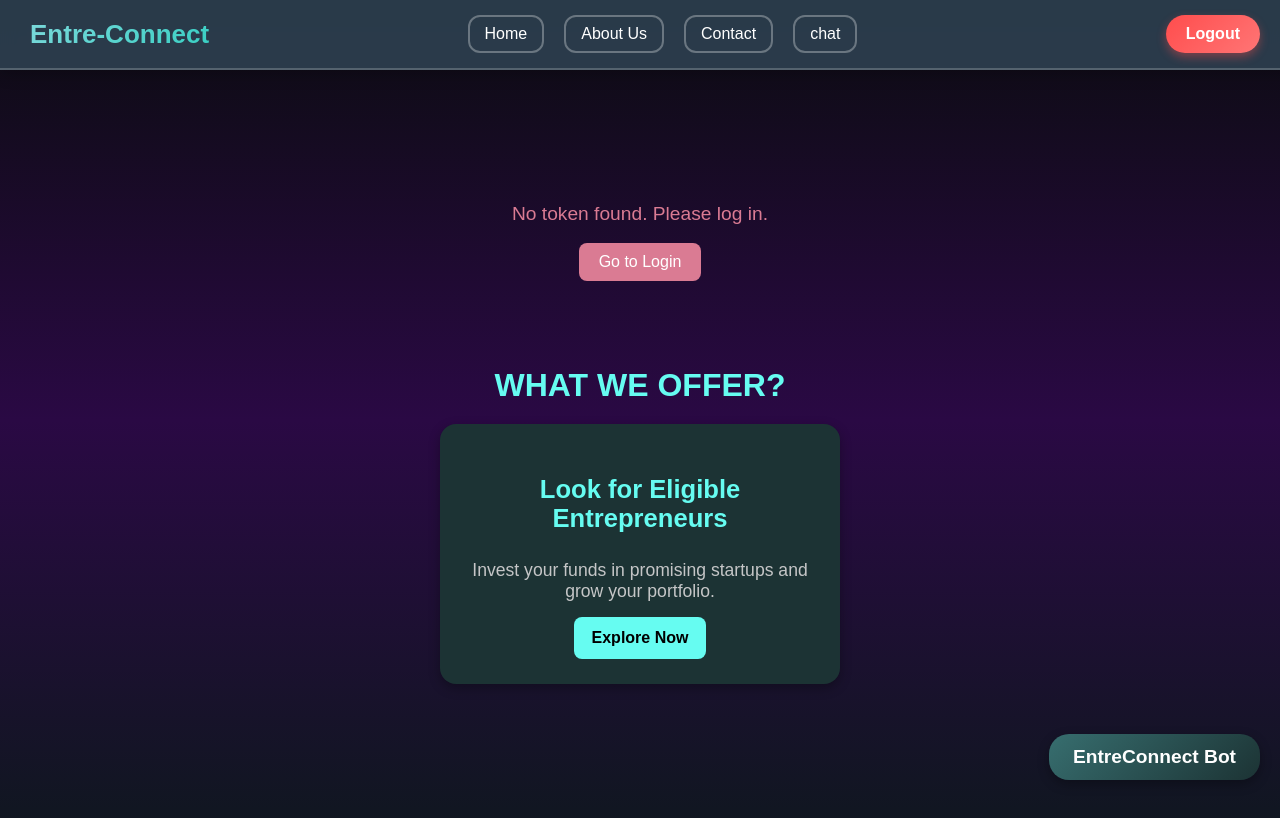
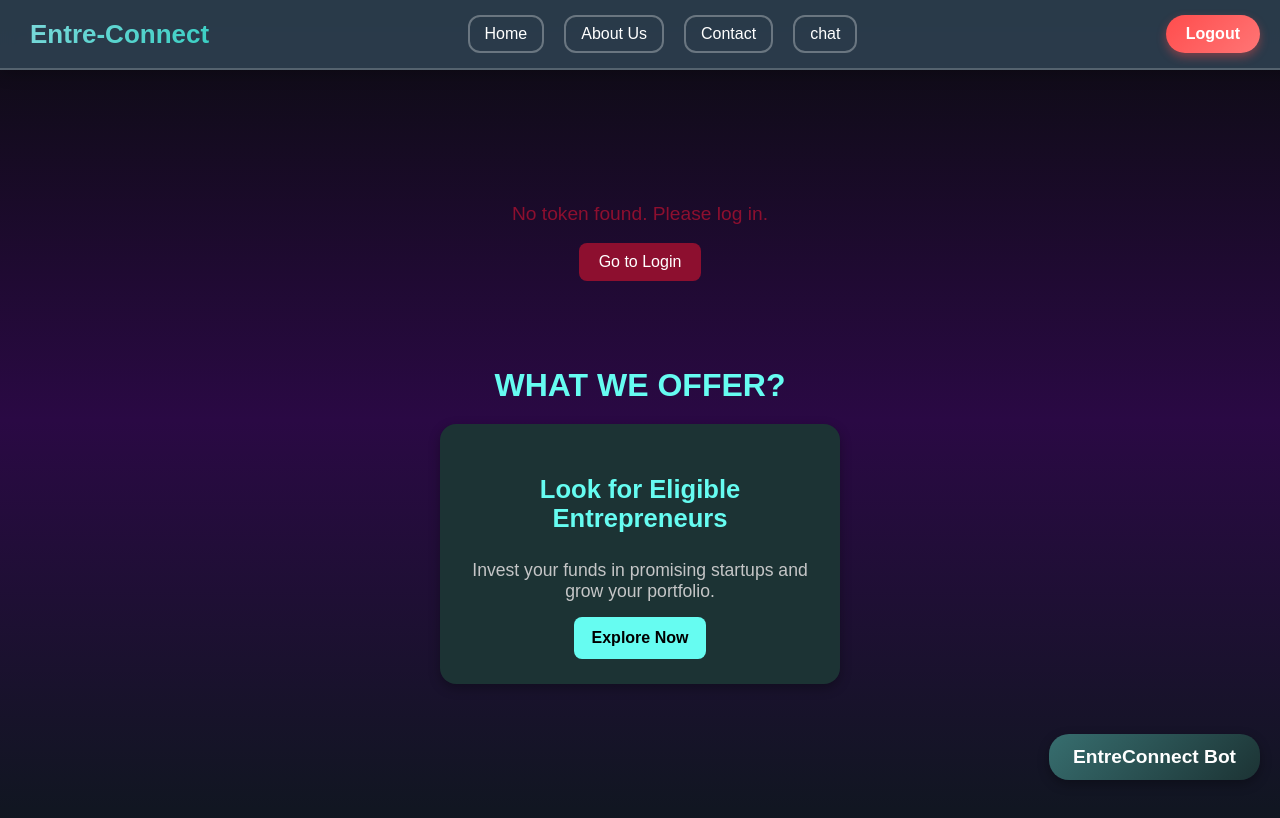
Before and after one commit to vidhipec27/e-summit-hacky, a React (Vite) app in the folder frontend/: page /Home/investor in a window 1280 px wide. Shown: the top 818 px of the page. Built offline with nearby package versions, Linux system fonts and the light colour scheme.

Commit message:
litte change color

```diff
--- a/frontend/src/components/HomeInvestor.css
+++ b/frontend/src/components/HomeInvestor.css
@@ -1,7 +1,7 @@
 :root {
     --primary-dark: #2F4454;
     --secondary-dark: #2E151B;
-    --accent-pink: #DA7B93;
+    --accent-pink: #8d0f2f;
     --accent-green: #376E6F;
     --deep-green: #1C3334;
     --text-light: #FFFFFF;
```
